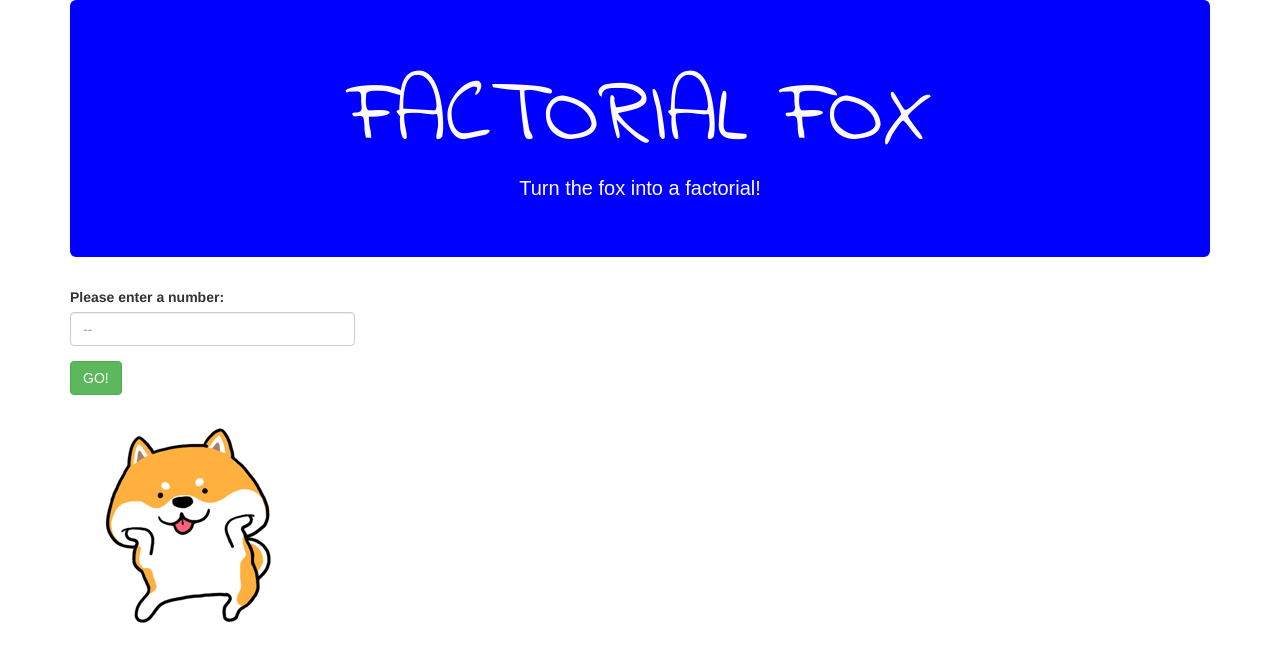
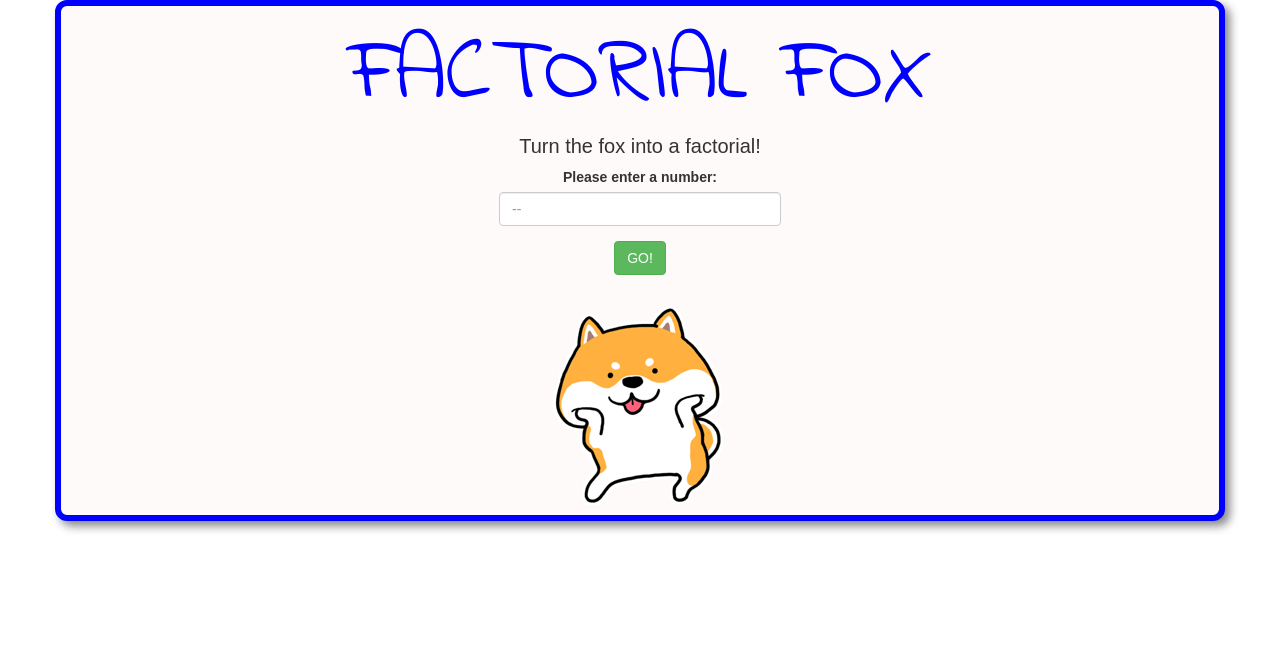
Before and after one commit to robinsola/factorials, a plain HTML site: page index.html in a window 1280 px wide. Drawn offline with Linux system fonts and the light colour scheme.

Commit message:
change up styling of container and color.

```diff
--- a/css/styles.css
+++ b/css/styles.css
@@ -1,20 +1,32 @@
+img {
+  display: block;
+  margin: auto;
+}
+
 h2 {
+  text-align: center;
+  color: blue;
   font-family: 'Indie Flower', cursive;
   font-size: 90px;
 }
 
 h4, button {
+  text-align: center;
   font-family: 'Skia', sans-serif;
   font-size: 20px;
 }
 
-.jumbotron {
-  text-align: center;
-  background-color: blue;
-  color: snow;
+.container {
+  background-color: snow;
+  border: 6px solid blue;
+  border-radius: 12px;
+  box-shadow: 5px 5px 10px #888888;
 }
 
 #input {
+  font-family: 'Skia', sans-serif;
+  margin: 0 auto;
+  text-align: center;
   width: 25%;
 }
 
@@ -22,5 +34,5 @@ h4, button {
   font-family: 'Indie Flower', cursive;
   color: orange;
   font-size: 130px;
-  margin-left: 20px;
+  text-align: center;
 }
--- a/index.html
+++ b/index.html
@@ -10,10 +10,8 @@
   </head>
   <body>
     <div class="container">
-      <div class="jumbotron">
-        <h2>FACTORIAL FOX</h2>
-        <h4>Turn the fox into a factorial!</h4>
-      </div>
+      <h2>FACTORIAL FOX</h2>
+      <h4>Turn the fox into a factorial!</h4>
       <form id="input">
         <div class="form-group">
           <label for="number">Please enter a number:</label>
--- a/js/script.js
+++ b/js/script.js
@@ -18,8 +18,6 @@ $(document).ready(function() {
     var numberInput = parseInt($("#number").val());
     if (isNaN(numberInput) || (numberInput === " ")) {
       alert("That's not a number! Fox Wins!");
-    } else if (numberInput === 0) {
-      alert("No factorial for zero! Fox Wins!");
     } else {
       var result = factorial(numberInput);
       $(".teaser").hide();
```
